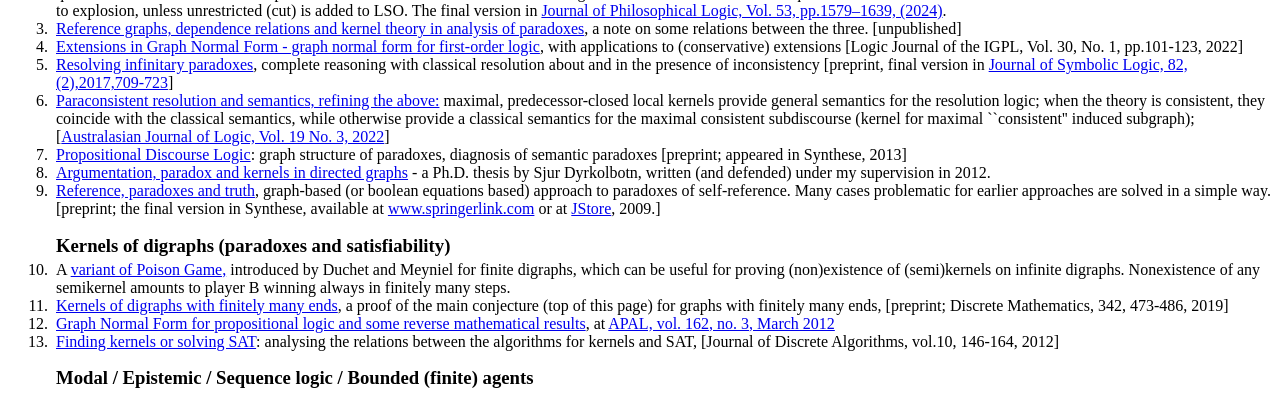
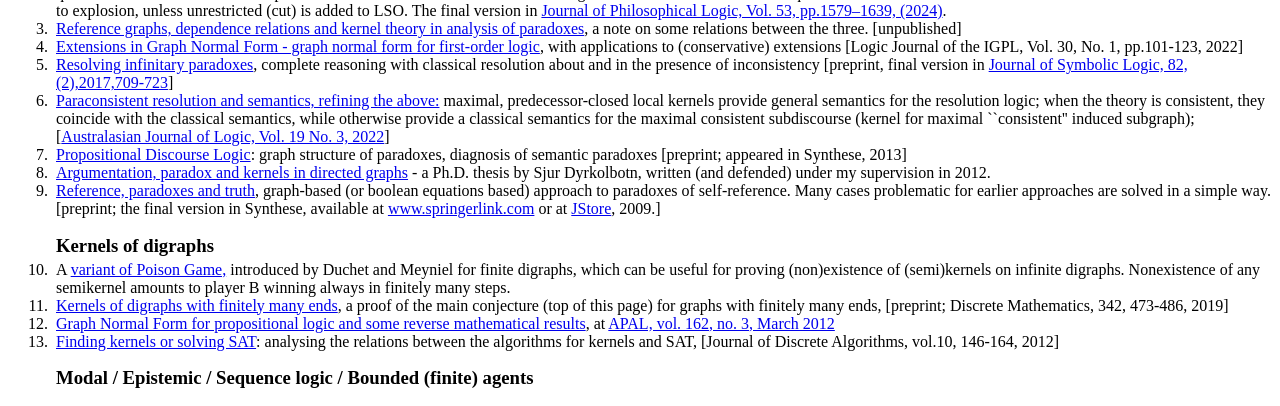
Before and after one commit to walickimichal/michal.github.io, a PHP site: page / in a window 1280 px wide. Shown: the part 848-1254 px from the top of the page. Run offline with PHP 8.4, Linux system fonts and the light colour scheme.

Commit message:
Update index.php

```diff
--- a/index.php
+++ b/index.php
@@ -148,7 +148,7 @@ establish some known and new results and to analyse particular theories.
 <!--<H4>Kernels of digraphs and paradoxes</H4> -->
 
 
-<H3>Kernels of digraphs (paradoxes and satisfiability)</H3>
+<H3>Kernels of digraphs</H3>
 <!-- <ol start=10> -->
 
 <li class="paper"> A <A HREF="PoisonGame.pdf"> variant of Poison Game,</A> introduced by Duchet and Meyniel for finite digraphs, which can be useful for proving (non)existence of (semi)kernels on infinite digraphs. Nonexistence of any semikernel amounts to player B winning always in finitely many steps.
```
